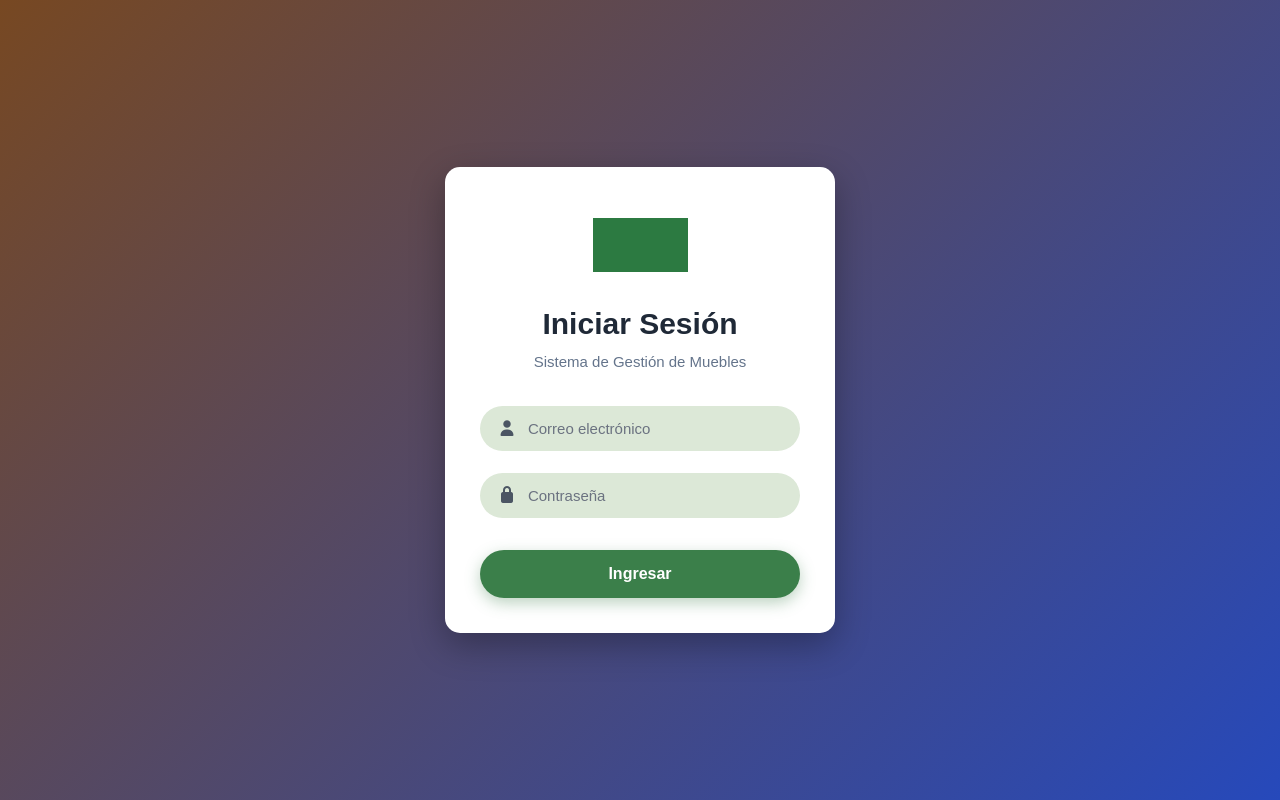
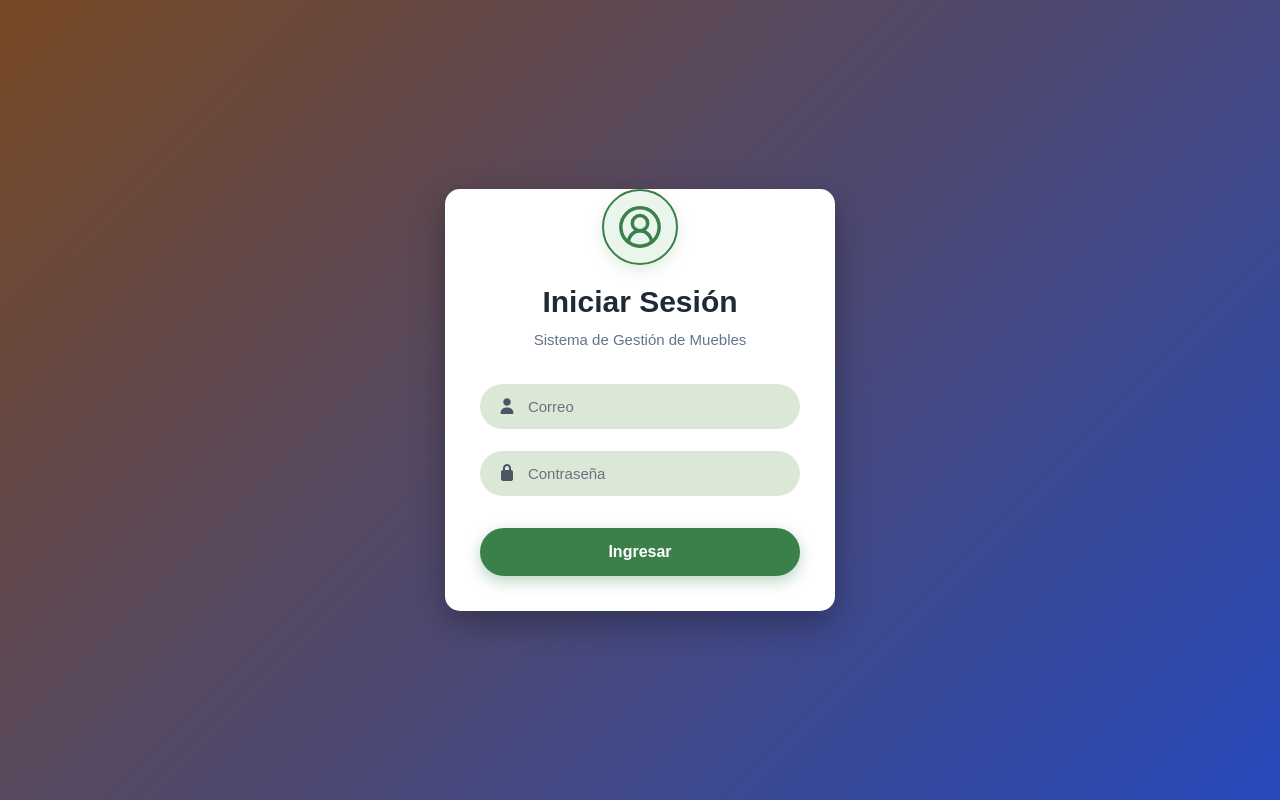
Before and after one commit to wilmerpvl/TESIS, a React (Vite) app in the folder frontend-react/: page /login in a window 1280 px wide. Built offline with nearby package versions, Linux system fonts and the light colour scheme.

Commit message:
Actualizar icono SVG de usuario avatar en Login y desplegar a AWS

```diff
--- a/frontend-react/src/pages/login.jsx
+++ b/frontend-react/src/pages/login.jsx
@@ -3,8 +3,7 @@ import { useNavigate } from "react-router-dom";
 import { useAuth } from "../context/AuthContext";
 import api from "../services/api";
 
-import usuario from "../assets/usuario.png";
-
+import "../css/style.css";
 import "../css/login.css";
 
 function Login() {
@@ -33,8 +32,7 @@ function Login() {
             navigate("/");
         } catch (err) {
             setError(
-                err.response?.data?.mensaje ||
-                "Error al conectar con el servidor"
+                err.response?.data?.mensaje || "Error al conectar con el servidor"
             );
         }
     };
@@ -42,55 +40,66 @@ function Login() {
     return (
         <div className="overlay">
             <div className="login-box">
-
-                <div className="top-icon-box">
-                    <img
-                        src={usuario}
-                        alt="Usuario"
-                        className="user-icon"
-                    />
-                </div>
-
                 <div className="login-content">
+                    {/* Ícono vectorial de usuario en círculo (avatar) */}
+                    <div
+                        style={{
+                            width: "76px",
+                            height: "76px",
+                            borderRadius: "50%",
+                            backgroundColor: "#eaf5ec",
+                            border: "2.5px solid #3b7f4a",
+                            display: "flex",
+                            alignItems: "center",
+                            justifyContent: "center",
+                            margin: "0 auto 20px auto",
+                            boxShadow: "0 6px 16px rgba(59, 127, 74, 0.15)"
+                        }}
+                    >
+                        <svg
+                            viewBox="0 0 24 24"
+                            width="46"
+                            height="46"
+                            fill="none"
+                            stroke="#3b7f4a"
+                            strokeWidth="1.8"
+                            strokeLinecap="round"
+                            strokeLinejoin="round"
+                        >
+                            <path d="M18 20a6 6 0 0 0-12 0" />
+                            <circle cx="12" cy="10" r="4" />
+                            <circle cx="12" cy="12" r="10" />
+                        </svg>
+                    </div>
 
                     <h2>Iniciar Sesión</h2>
-
                     <p className="subtitle">
                         Sistema de Gestión de Muebles
                     </p>
 
                     <div className="input-group">
                         <i className="fa fa-user"></i>
-
                         <input
                             type="email"
-                            placeholder="Correo electrónico"
+                            placeholder="Correo"
                             value={email}
                             onChange={(e) => setEmail(e.target.value)}
-                            onKeyDown={(e) =>
-                                e.key === "Enter" && login()
-                            }
+                            onKeyDown={(e) => e.key === "Enter" && login()}
                         />
                     </div>
 
                     <div className="input-group">
                         <i className="fa fa-lock"></i>
-
                         <input
                             type="password"
                             placeholder="Contraseña"
                             value={password}
                             onChange={(e) => setPassword(e.target.value)}
-                            onKeyDown={(e) =>
-                                e.key === "Enter" && login()
-                            }
+                            onKeyDown={(e) => e.key === "Enter" && login()}
                         />
                     </div>
 
-                    <button
-                        className="login-btn"
-                        onClick={login}
-                    >
+                    <button className="login-btn" onClick={login}>
                         Ingresar
                     </button>
 
@@ -99,9 +108,7 @@ function Login() {
                             {error}
                         </p>
                     )}
-
                 </div>
-
             </div>
         </div>
     );
```
